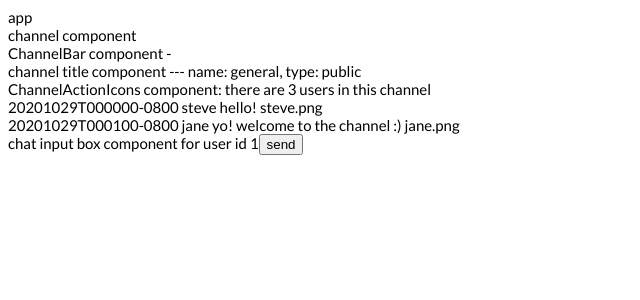
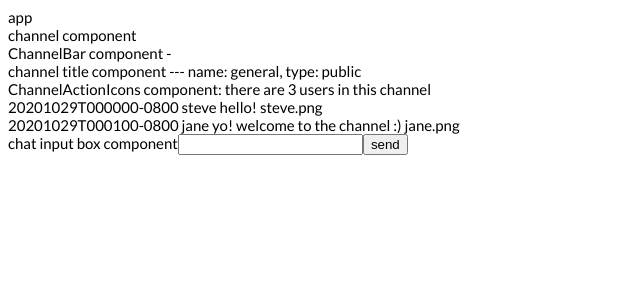
Before and after one commit to sivadej/chatbox-ui, a React (Create React App) app: page / in a window 1280 px wide. Shown: the top 300 px of the page, without its empty margins (0-640 px from the left). Built offline with nearby package versions, Linux system fonts and the light colour scheme.

Commit message:
chat input box form

```diff
--- a/src/Channel.tsx
+++ b/src/Channel.tsx
@@ -6,11 +6,10 @@ import ChatMessages from './ChatMessages';
 import sampleData from './sampleData.json';
 
 function Channel(): JSX.Element {
-  const handleSend = () => {
-    console.log('sending message...');
+  const tempCurrUser = { id: 1 };
+  const handleSend = (msg) => {
+    console.log('Channel handleSend():', msg);
   };
-
-  const tempCurrUser = { id: 1 };
 
   const { data } = sampleData;
   return (
@@ -18,7 +17,7 @@ function Channel(): JSX.Element {
       <div>channel component</div>
       <ChannelBar info={data.channelInfo} userCount={data.users.length} />
       <ChatMessages messages={data.messages} />
-      <ChatInputBox currentUser={tempCurrUser} handleSend={handleSend} />
+      <ChatInputBox handleSend={handleSend} />
     </div>
   );
 }
--- a/src/ChatInputBox.tsx
+++ b/src/ChatInputBox.tsx
@@ -1,10 +1,22 @@
-import React from 'react';
+import React, { useState } from 'react';
 
-function ChatInputBox({ currentUser, handleSend }) {
+function ChatInputBox({ handleSend }) {
+  const [text, setText] = useState('');
+
+  const handleClick = (e) => {
+    e.preventDefault();
+    console.log('ChatInputBox handleClick():', text);
+    handleSend(text);
+  };
+
   return (
     <div>
-      chat input box component for user id {currentUser.id}
-      <button onClick={handleSend}>send</button>
+      chat input box component
+      <input
+        type='text'
+        value={text}
+        onChange={(e) => setText(e.target.value)}></input>
+      <button onClick={(e) => handleClick(e)}>send</button>
     </div>
   );
 }
```
